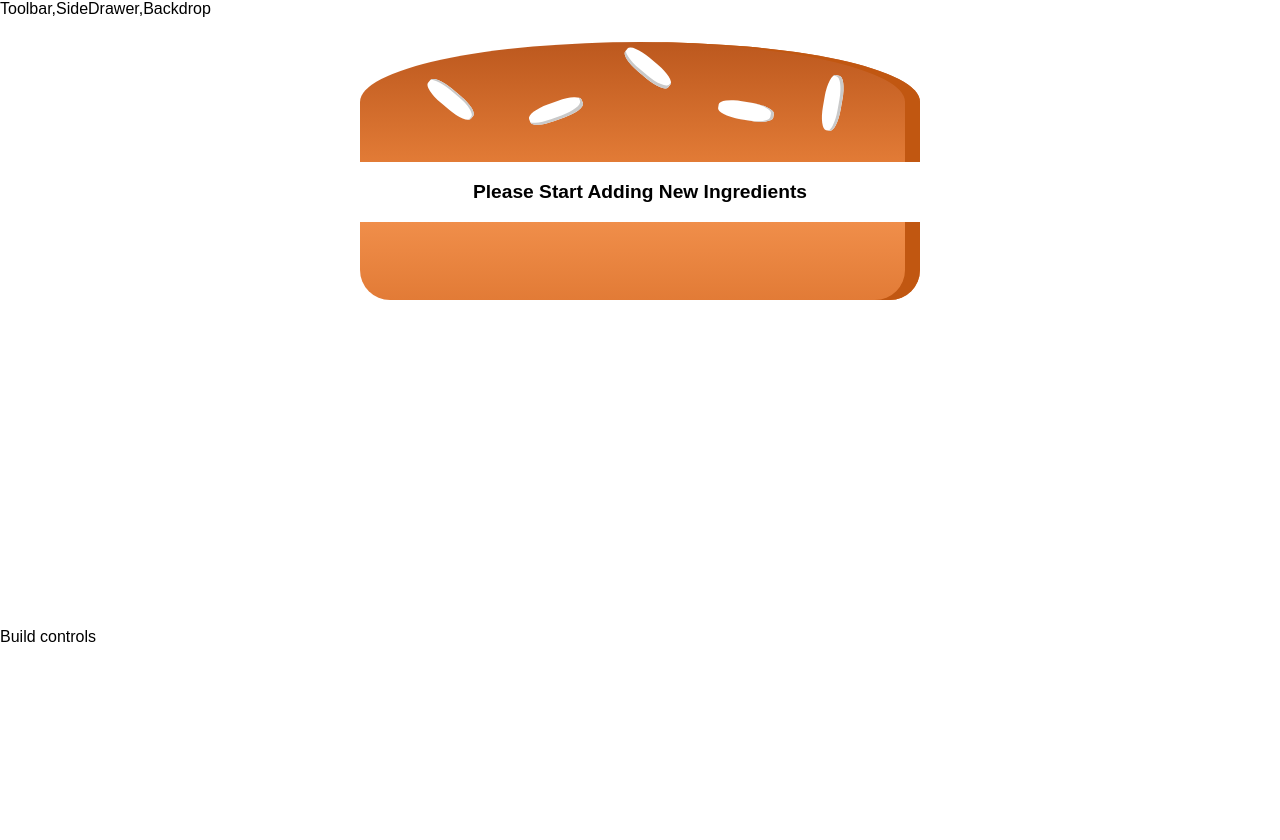
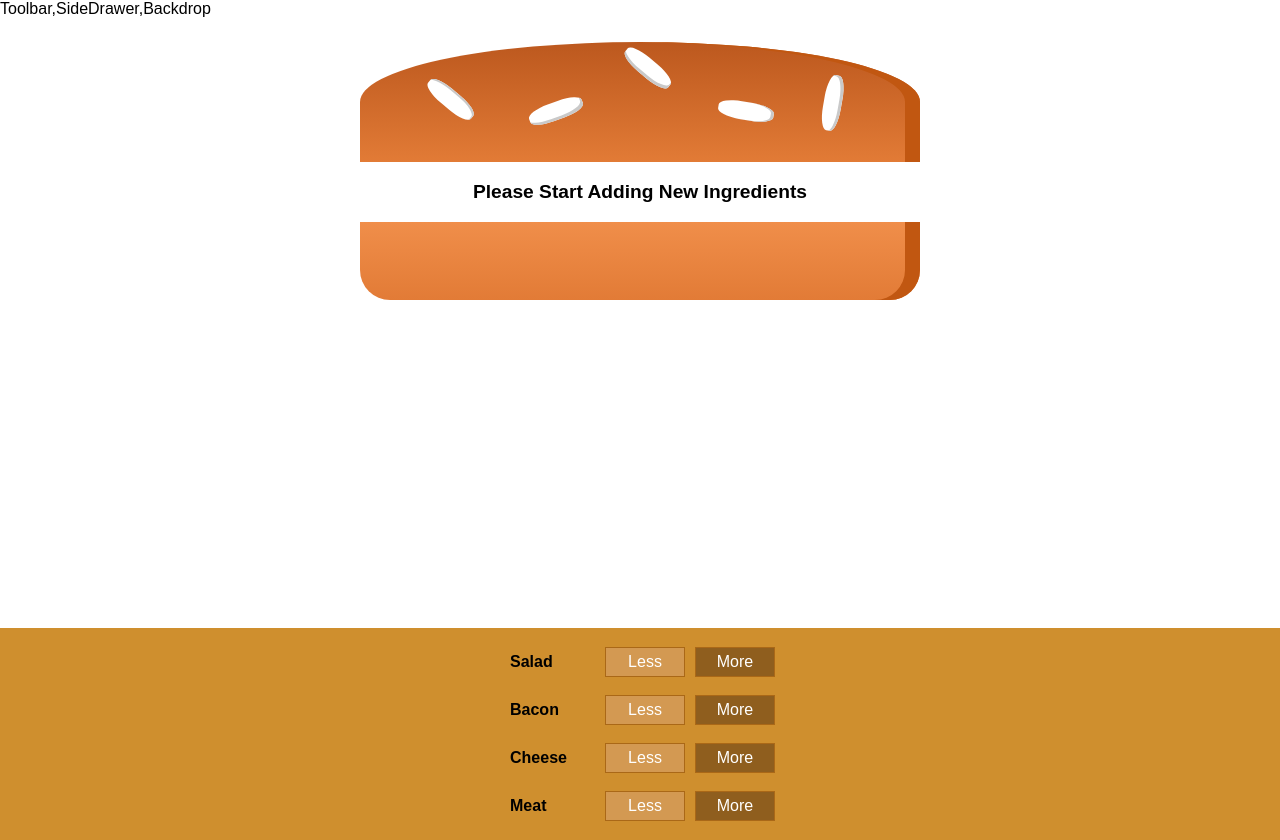
Before and after one commit to sachdeva2008/burger-app, a React app: page / in a window 1280 px wide. Before the commit the page ends 800 px from the top, so only its background shows below. Built offline with nearby package versions, Linux system fonts and the light colour scheme.

Commit message:
added controls for burger ingredients

```diff
--- a/src/containers/BurgerBuilder/BurgerBuilder.js
+++ b/src/containers/BurgerBuilder/BurgerBuilder.js
@@ -3,6 +3,8 @@
 import Aux from '../../hoc/Aux';
 
 import Burger from '../../components/Burger/Burger';
+
+import BuildControls from '../../components/Burger/BuildControls/BuildControls';
 
 class BurgerBuilder extends Component{
 
@@ -19,7 +21,7 @@
     return(
       <Aux>
         <Burger ingredients = {this.state.ingredients}/>
-        <div>Build controls</div>
+        <BuildControls/>
       </Aux>
     );
   };
```
